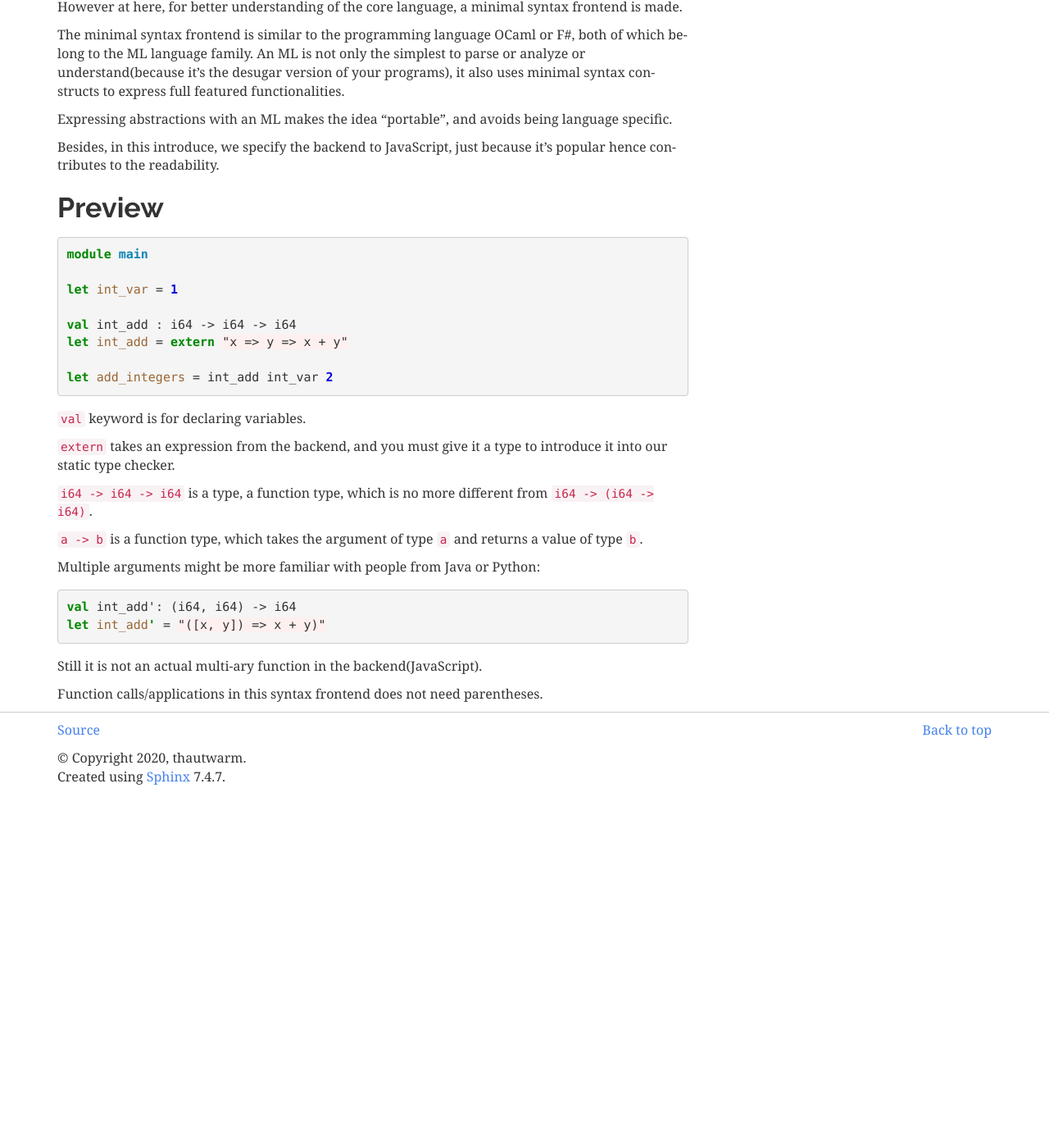
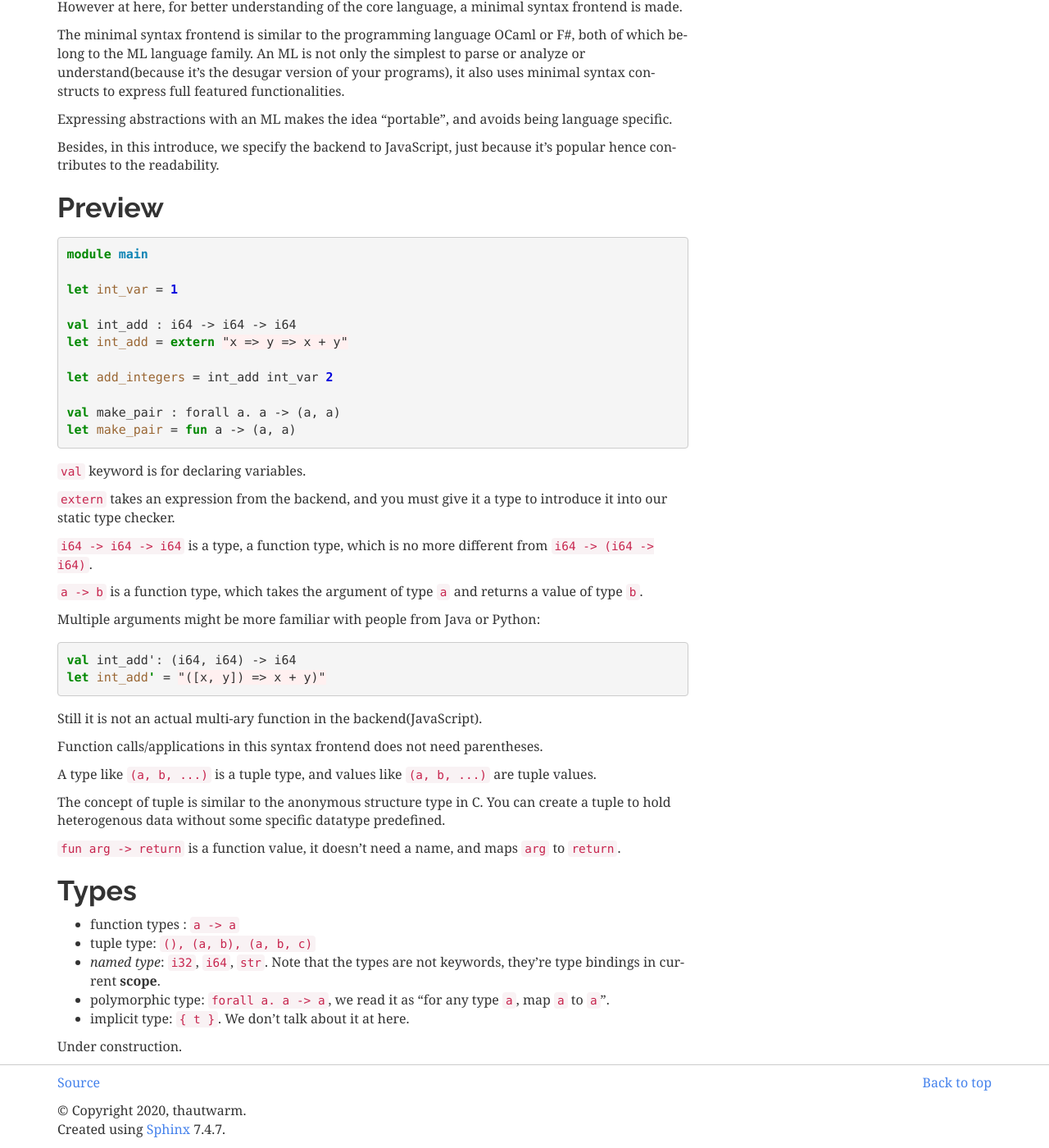
Before and after one commit to thautwarm/UPL, a Sphinx documentation site: the page built from docs/core-language.md, in a window 1280 px wide and 1400 px high, scrolled down 337 px. Shown: the whole window at 82% size. Built offline with Sphinx 7.4.7, drawn with Linux system fonts in a browser that asks for light colours; the version number could not be read and is left out; before the commit the page ends 1307 px from its top, so only the background shows below that.

Commit message:
update readme

````diff
--- a/docs/core-language.md
+++ b/docs/core-language.md
@@ -30,6 +30,9 @@ val int_add : i64 -> i64 -> i64
 let int_add = extern "x => y => x + y"
 
 let add_integers = int_add int_var 2
+
+val make_pair : forall a. a -> (a, a)
+let make_pair = fun a -> (a, a)
 ```
 
 `val` keyword is for declaring variables.
@@ -52,3 +55,20 @@ let int_add' = "([x, y]) => x + y)"
 Still it is not an actual multi-ary function in the backend(JavaScript).
 
 Function calls/applications in this syntax frontend does not need parentheses.
+
+A type like `(a, b, ...)` is a tuple type, and values like `(a, b, ...)` are tuple values.
+
+The concept of tuple is similar to the anonymous structure type in C. You can create a tuple to hold heterogenous data without some specific datatype predefined.
+
+`fun arg -> return` is a function value, it doesn't need a name, and maps `arg` to `return`.
+
+## Types
+
+
+- function types : `a -> a`
+- tuple type: `(), (a, b), (a, b, c)`
+- *named type*: `i32`, `i64`, `str`. Note that the types are not keywords, they're type bindings in current **scope**.
+- polymorphic type: `forall a. a -> a`, we read it as "for any type `a`, map `a` to `a`".
+- implicit type: `{ t }`. We don't talk about it at here.
+
+Under construction.
--- a/docs/index.rst
+++ b/docs/index.rst
@@ -1,5 +1,7 @@
 Programming Language U
 =========================
+
+*The page is under construction*
 
 Aiming at expressing all programming abstractions in one language.
 
````
Also changed, not shown: README.md (+2 -0 lines), 1 other file.
